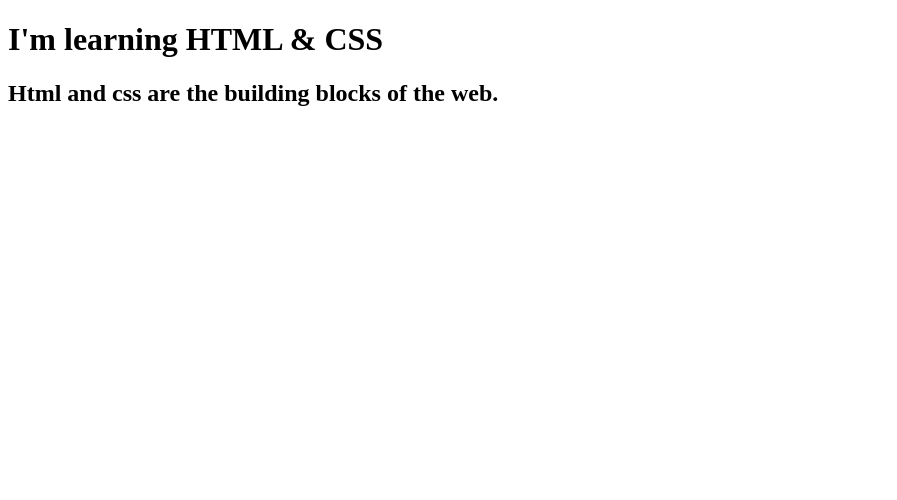
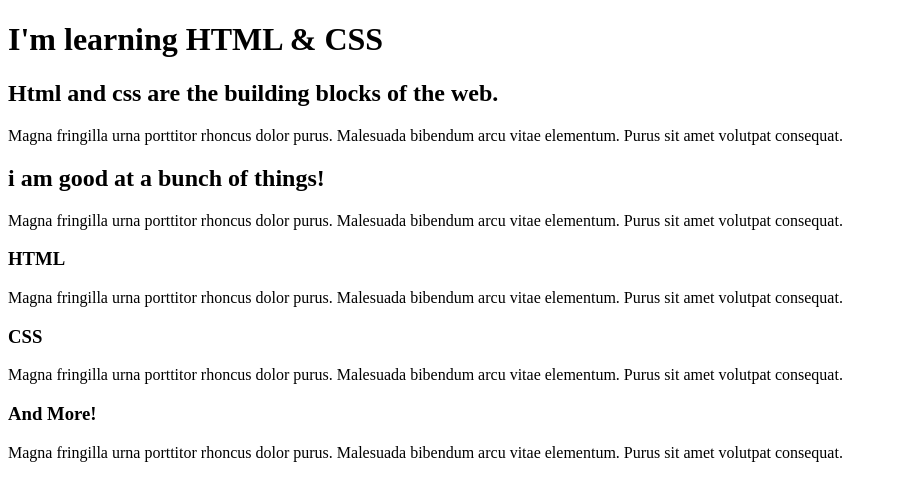
Before and after one commit to morrisstephon51/scrimba-workouts, a plain HTML site: page sandbox.md/index.html in a window 1280 px wide. Shown: the whole page, without its empty margins (0-897 px from the left). Drawn offline with Linux system fonts and the light colour scheme.

Commit message:
update index.html

```diff
--- a/sandbox.md/index.html
+++ b/sandbox.md/index.html
@@ -15,10 +15,37 @@
             <div class="intro">
                 <h2> Html and css are the building blocks of the web.</h2>
 
-                    <p>
+                        <p>Magna fringilla urna porttitor rhoncus dolor purus. Malesuada bibendum arcu vitae elementum. Purus sit amet volutpat consequat. </p>
+                        </div>
+            <div class="my skills">
 
-                    </p>
-            </div>
+                <h2>i am good at a bunch of things!</h2>
+
+                        <p>Magna fringilla urna porttitor rhoncus dolor purus. Malesuada bibendum arcu vitae elementum. Purus sit amet volutpat consequat. </p>
+
+                    <div class="columns">
+                             <!----column 1-->
+                             <div class="column">
+                                 <h3>HTML</h3>
+
+                                    <p>Magna fringilla urna porttitor rhoncus dolor purus. Malesuada bibendum arcu vitae elementum. Purus sit amet volutpat consequat. </p>
+                            </div>
+
+                            <!------Column 2-->
+                            <div class="column">
+                                 <h3>CSS</h3>
+
+                                        <p>Magna fringilla urna porttitor rhoncus dolor purus. Malesuada bibendum arcu vitae elementum. Purus sit amet volutpat consequat. </p>
+                            </div>
+
+                             <!--------Column 3-->
+                            <div class="column">
+                                 <h3>And More!</h3>
+
+                                    <P>Magna fringilla urna porttitor rhoncus dolor purus. Malesuada bibendum arcu vitae elementum. Purus sit amet volutpat consequat. </p>
+                            </div>
+                </div><!--columns-->
+            </div> <!--/ my skills-->
         </main>
     </body>
 </html>
```
